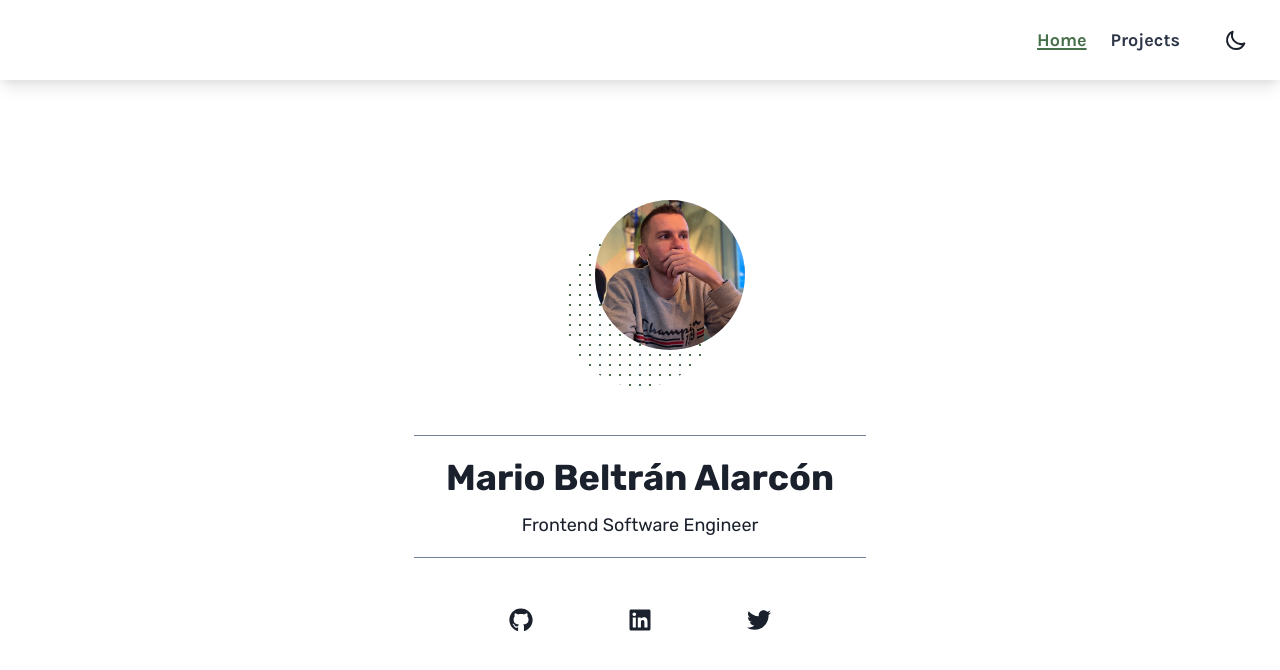
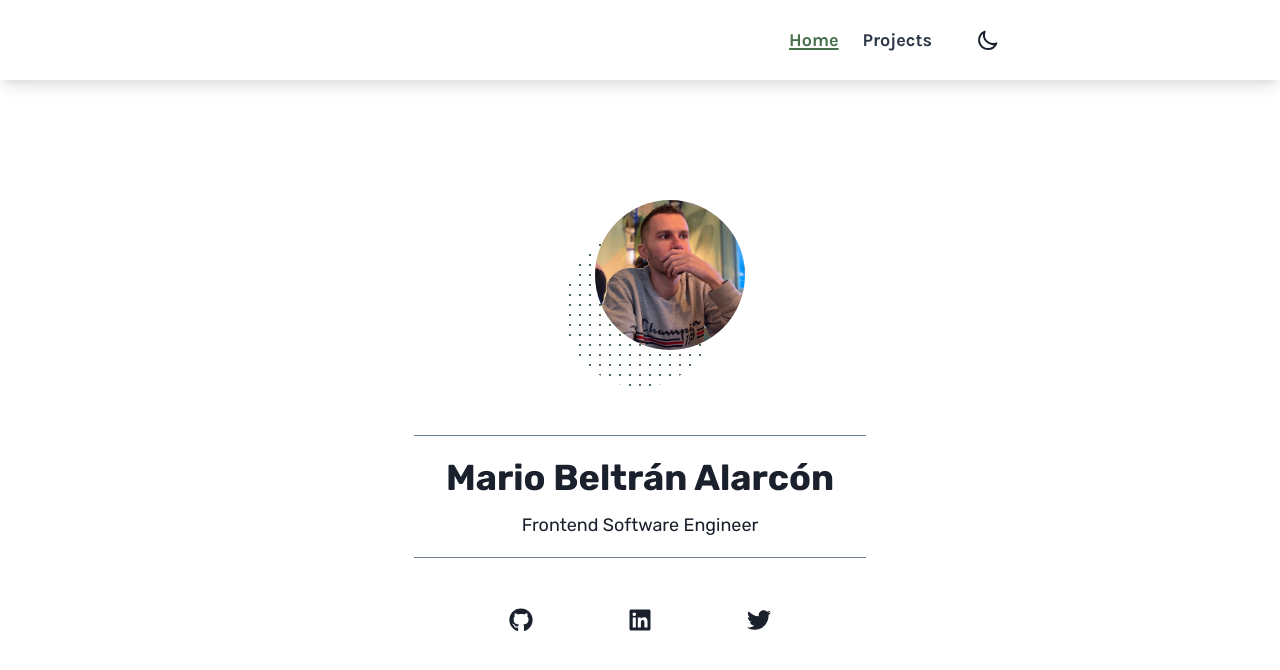
Before and after one commit to Belco90/personal-website, a Next.js app: page / in a window 1280 px wide. Shown: the top 670 px of the page. Built offline with nearby package versions, Linux system fonts and the light colour scheme.

Commit message:
update container max width

```diff
--- a/src/components/FluidContainer.tsx
+++ /dev/null
@@ -1,14 +0,0 @@
-import type { BoxProps } from '@chakra-ui/react'
-import { Box } from '@chakra-ui/react'
-
-const FluidContainer = (props: BoxProps) => (
-  <Box
-    width="full"
-    maxWidth="1280px"
-    mx="auto"
-    px={{ base: 2, md: 6 }}
-    {...props}
-  />
-)
-
-export default FluidContainer
--- a/src/components/Header.tsx
+++ b/src/components/Header.tsx
@@ -1,9 +1,15 @@
 import type { LinkProps as ChakraLinkProps, BoxProps } from '@chakra-ui/react'
-import { Box, Link, HStack, Flex, useColorModeValue } from '@chakra-ui/react'
+import {
+  Box,
+  Link,
+  HStack,
+  Flex,
+  useColorModeValue,
+  Container,
+} from '@chakra-ui/react'
 import type { LinkProps as NextLinkProps } from 'next/link'
 import NextLink from 'next/link'
 
-import FluidContainer from './FluidContainer'
 import { useRouter } from 'next/router'
 import ColorModeButton from '~/components/ColorModeButton'
 
@@ -45,7 +51,7 @@ const Header = (props: BoxProps) => {
   const bgColor = useColorModeValue('white', 'gray.700')
   return (
     <Box as="header" zIndex="banner" {...props} bgColor={bgColor}>
-      <FluidContainer py={5}>
+      <Container py={5} maxWidth="container.md">
         <Flex width="full" justifyContent="flex-end">
           <HStack
             spacing={8}
@@ -66,7 +72,7 @@ const Header = (props: BoxProps) => {
             <ColorModeButton />
           </HStack>
         </Flex>
-      </FluidContainer>
+      </Container>
     </Box>
   )
 }
--- a/src/components/ProjectCard.tsx
+++ b/src/components/ProjectCard.tsx
@@ -14,6 +14,7 @@ const ProjectCard = ({ repo, npmPackage, ...rest }: ProjectCardProps) => {
 
   return (
     <Flex
+      w="full"
       direction="column"
       shadow="md"
       borderWidth="1px"
```
Also changed, not shown: src/pages/projects.tsx (+5 -6 lines).
